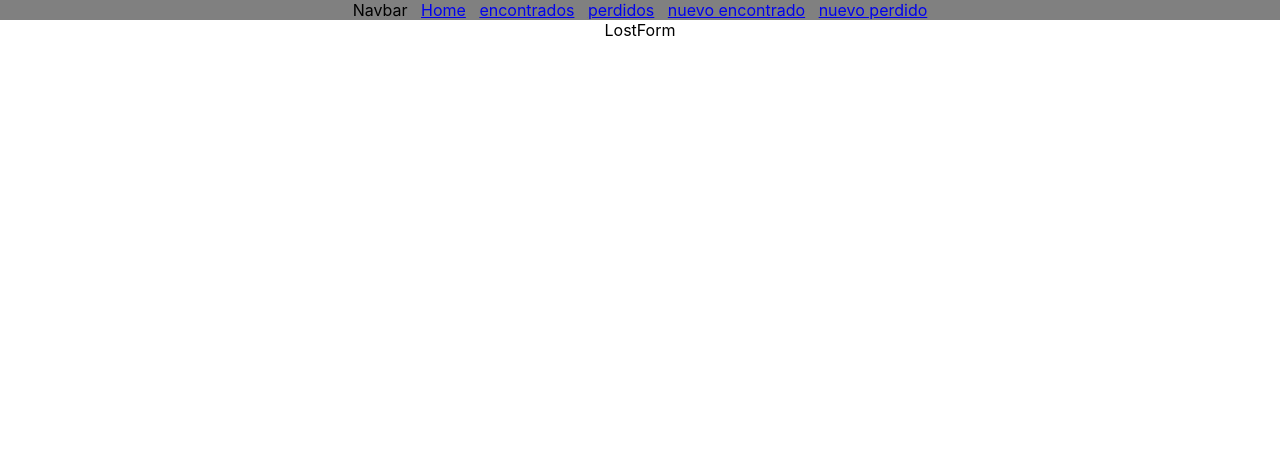
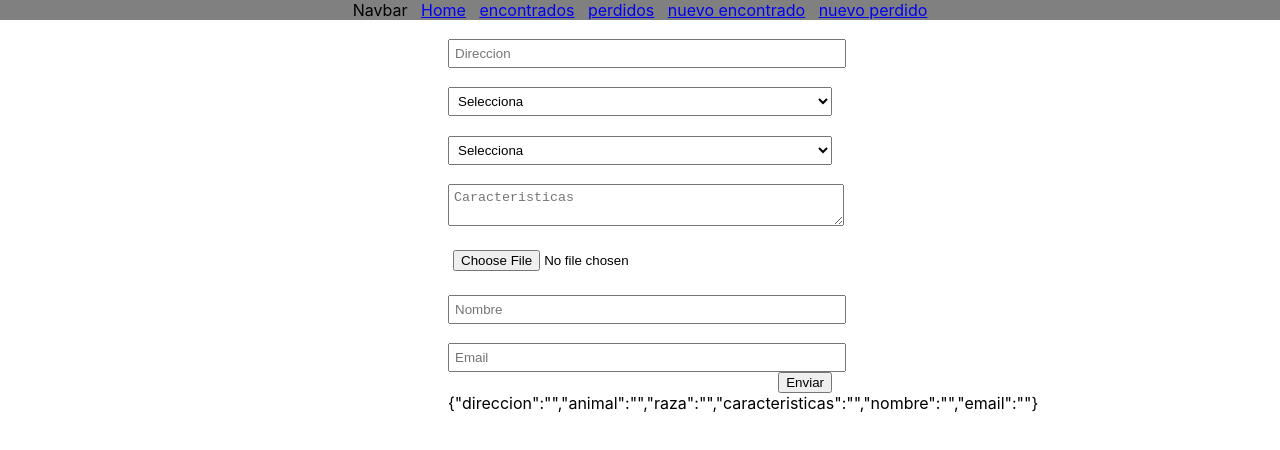
Before and after one commit to OSW-Peludos/front, a React (Create React App) app: page /nuevo_perdido in a window 1280 px wide. Shown: the top 450 px of the page. Built offline with nearby package versions, Linux system fonts and the light colour scheme.

Commit message:
formulario de perdidos con json

```diff
--- a/package.json
+++ b/package.json
@@ -3,6 +3,7 @@
   "version": "0.1.0",
   "private": true,
   "dependencies": {
+    "axios": "^0.18.0",
     "react": "^16.6.1",
     "react-dom": "^16.6.3",
     "react-router-dom": "^4.3.1",
--- a/src/App.css
+++ b/src/App.css
@@ -21,6 +21,22 @@
 .App-link {
   color: #61dafb;
 }
+.container{
+  margin-left: 35%;
+  margin-right: 35%;
+}
+.lost{
+  text-align: center;
+}
+.inputLost {
+  display: block;
+  width: 100%;
+  padding: 5px;
+  margin-top: 5%;
+}
+.send{
+  float: right;
+}
 
 @keyframes App-logo-spin {
   from {
--- a/src/components/LostForm.jsx
+++ b/src/components/LostForm.jsx
@@ -1,12 +1,64 @@
 import React, { Component } from 'react';
+import '../App.css';
+import {postFichaPerdidos} from '../services/services';
 
 class LostForm extends Component {
     constructor(props) {
         super(props);
-        this.state = {}
+        this.state = {
+            direccion:'',
+            animal:'',
+            raza:'',
+            caracteristicas:'',
+            nombre:'',
+            email:'',
+
+        }
+        this.handleChange = this.handleChange.bind(this);
     }
+    handleChange (e) {
+        this.setState({
+            [e.target.name]: e.target.value
+        })
+    }
+    handleClick = (e) => {
+        e.preventDefault();
+        postFichaPerdidos(this.state)
+          .then((res) => console.log(res))
+          .catch((err) => console.log(err));
+
+    }
+
     render() {
-        return (<div>LostForm</div>);
+        return (
+            <div className="lost">
+
+                <input value={this.state.direccion} onChange={this.handleChange}
+                    name="direccion" type="text" placeholder="Direccion" className="inputLost" />
+                <select value={this.state.animal} onChange={this.handleChange}
+                    name="animal" type="text" placeholder="Animal" className="inputLost">
+                    <option>Selecciona</option>
+                    <option>Perro</option>
+                    <option>Gato</option>
+                </select>
+                <select value={this.state.animal} onChange={this.handleChange}
+                    name="raza" type="text" placeholder="Raza" className="inputLost">
+                    <option>Selecciona</option>
+                    <option>raza</option>
+                </select>
+                <textarea value={this.state.caracteristicas} onChange={this.handleChange}
+                name="caracteristicas" type="text" placeholder="Caracteristicas" className="inputLost">
+                </textarea >
+                <input type="file" placeholder="Subir foto" className="inputLost" />
+                <input value={this.state.nombre} onChange={this.handleChange}
+                    name="nombre" type="text" placeholder="Nombre" className="inputLost" />
+                <input value={this.state.email} onChange={this.handleChange}
+                    name="email" type="email" placeholder="Email" className="inputLost" />
+                <input type="submit" value="Enviar" className="send" onClick={this.handleClick} />
+
+                <p>{JSON.stringify(this.state)}</p>
+             </div>
+            );
     }
 }
 
--- /dev/null
+++ b/src/services/services.jsx
@@ -0,0 +1,16 @@
+import axios from 'axios';
+
+const BASE_URL = 'http://localhost:3001/';
+export { postFichaPerdidos };
+
+
+// /stateExecution/state-execution-airbnb-scraping?skip=0&limit=2
+const postFichaPerdidos = () => {
+
+    alert("hola")
+
+    //let json = JSON.stringify(this.state)
+    const url = `${BASE_URL}/stateExecution/`;
+    //axios.defaults.headers.common['Authorization'] = localStorage.getItem('jwtToken');
+    return axios.post(url).then(response => response.data);
+}
```
Also changed, not shown: 1 other file (tests, documents, lock files or other folders).
